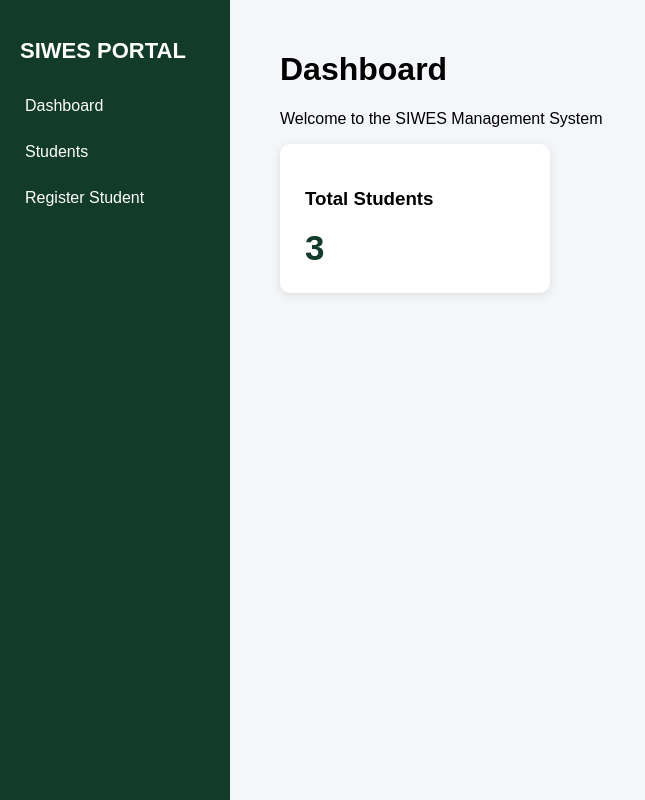
After one commit to IA-LINK/SIWES_PRACTICS, a Django app: page /students/dashboard/ in a window 1280 px wide. The commit adds this page. Shown: the whole page, without its empty margins (0-645 px from the left). Run offline with Django 5.2, Linux system fonts and the light colour scheme; data comes from the database, SQL or seed files in the repository.

Commit message:
add dashboard update

```diff
--- a/it_practics/config/urls.py
+++ b/it_practics/config/urls.py
@@ -5,5 +5,5 @@ from django.shortcuts import redirect
 urlpatterns = [
     path('admin/', admin.site.urls),
     path('', lambda request: redirect('student_list')),
-    path('', include('students.urls')),
+    path('students/', include('students.urls')),
 ]
--- /dev/null
+++ b/it_practics/students/templates/students/dashboard.html
@@ -0,0 +1,83 @@
+
+<!DOCTYPE html>
+<html>
+<head>
+    <title>SIWES Management Dashboard</title>
+
+    <style>
+        body {
+            font-family: Arial, sans-serif;
+            background: #f4f6f9;
+            margin: 0;
+        }
+
+        .sidebar {
+            width: 230px;
+            height: 100vh;
+            background: #123b2a;
+            color: white;
+            position: fixed;
+            padding: 20px;
+            box-sizing: border-box;
+        }
+
+        .sidebar h2 {
+            font-size: 22px;
+        }
+
+        .sidebar a {
+            display: block;
+            color: white;
+            text-decoration: none;
+            padding: 14px 5px;
+        }
+
+        .sidebar a:hover {
+            background: #245c43;
+        }
+
+        .main {
+            margin-left: 250px;
+            padding: 30px;
+        }
+
+        .card {
+            background: white;
+            padding: 25px;
+            width: 220px;
+            border-radius: 10px;
+            box-shadow: 0 2px 8px #ddd;
+        }
+
+        .number {
+            font-size: 35px;
+            color: #123b2a;
+            font-weight: bold;
+        }
+    </style>
+</head>
+
+<body>
+
+<div class="sidebar">
+    <h2>SIWES PORTAL</h2>
+
+    <a href="{% url 'dashboard' %}">Dashboard</a>
+    <a href="{% url 'student_list' %}">Students</a>
+    <a href="{% url 'student_create' %}">Register Student</a>
+</div>
+
+<div class="main">
+
+    <h1>Dashboard</h1>
+    <p>Welcome to the SIWES Management System</p>
+
+    <div class="card">
+        <h3>Total Students</h3>
+        <div class="number">{{ total_students }}</div>
+    </div>
+
+</div>
+
+</body>
+</html>
--- a/it_practics/students/templates/students/student_list.html
+++ b/it_practics/students/templates/students/student_list.html
@@ -10,9 +10,14 @@
 
     <a href="{% url 'student_create' %}">
         Register New Student
+
     </a>
 
     {% for student in students %}
+     <a href="{% url 'student_update' student.pk %}">Edit</a>
+
+    <a href="{% url 'student_delete' student.pk %}">Delete</a>
+
         <p>
             {{ student.first_name }}
             {{ student.last_name }} |
@@ -23,5 +28,6 @@
         <p>No students registered yet.</p>
     {% endfor %}
 
+
 </body>
 </html>
--- a/it_practics/students/urls.py
+++ b/it_practics/students/urls.py
@@ -9,7 +9,9 @@ urlpatterns = [
     path('students/', views.student_list, name='student_list'),
 
     # update
-    path(
-    'students/edit/<int:id>/', views.student_update, name='student_update'),
+    path('students/edit/<int:id>/', views.student_update, name='student_update'),
+    # delete student
+    path('delete/<int:id>/', views.student_delete, name='student_delete'),
 
+    path('dashboard/', views.dashboard, name='dashboard'),
 ]
--- a/it_practics/students/views.py
+++ b/it_practics/students/views.py
@@ -49,10 +49,22 @@ def student_update(request, id):
 
 # DELETE STUDENT
 def student_delete(request, id):
-    student = get_object_or_404(student, id=id)
+    student = get_object_or_404(Student, id=id)
 
     if request.method == 'POST':
         student.delete()
         return redirect('student_list')
 
-    return render(request, 'students/student_confirm')
+    return render(request, 'students/student_confirm_delete.html', {
+        'student': student
+    })
+
+
+def dashboard(request):
+    total_students = Student.objects.count()
+
+    context = {
+        'total_students': total_students,
+    }
+
+    return render(request, 'students/dashboard.html', context)
```
Also changed, not shown: it_practics/students/templates/students/student_confirm_delete.html (added, +20 -0 lines).
